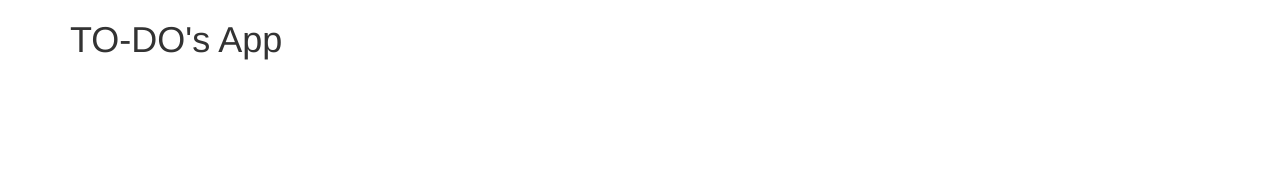
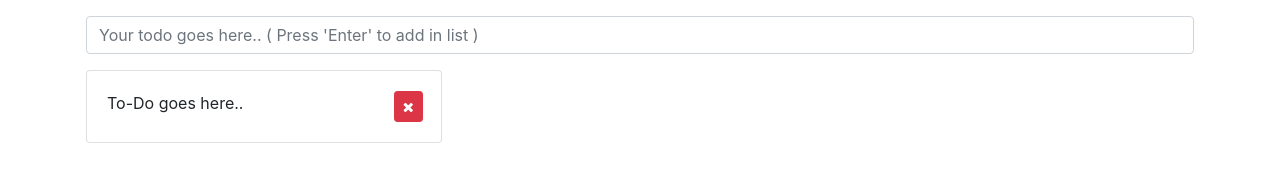
Before and after one commit to swapnil-bhamat/to-do, a website: page index.html in a window 1280 px wide. Drawn offline with nearby package versions, Linux system fonts and the light colour scheme.

Commit message:
Feat: Implemented basic UI and class structure for todo app.
- Implemented UI structure for todo app.
- Implemented code structure for the same.

```diff
--- a/index.html
+++ b/index.html
@@ -6,16 +6,52 @@
     <title>TO-DO's App</title>
     <link
       rel="stylesheet"
-      href="https://maxcdn.bootstrapcdn.com/bootstrap/3.3.7/css/bootstrap.min.css"
-      integrity="sha384-BVYiiSIFeK1dGmJRAkycuHAHRg32OmUcww7on3RYdg4Va+PmSTsz/K68vbdEjh4u"
+      href="https://maxcdn.bootstrapcdn.com/bootstrap/4.0.0/css/bootstrap.min.css"
+      integrity="sha384-Gn5384xqQ1aoWXA+058RXPxPg6fy4IWvTNh0E263XmFcJlSAwiGgFAW/dAiS6JXm"
       crossorigin="anonymous"
+    />
+    <link
+      rel="stylesheet"
+      href="https://cdnjs.cloudflare.com/ajax/libs/font-awesome/4.7.0/css/font-awesome.min.css"
     />
     <link rel="stylesheet" href="css/style.css" />
     <script defer src="./js/todo.js"></script>
   </head>
   <body>
-    <div class="container">
-      <h1>TO-DO's App</h1>
+    <div class="container p-2">
+      <div class="row p-2">
+        <div class="col-md-12">
+          <div class="input-group">
+            <input
+              type="text"
+              class="form-control"
+              placeholder="Your todo goes here.. ( Press 'Enter' to add in list )"
+              value=""
+            />
+          </div>
+        </div>
+      </div>
+
+      <div class="row p-2">
+        <div class="col-md-12 card-columns">
+          <div class="card">
+            <div class="card-body">
+              <div class="row">
+                <div class="col-10">
+                  <span>
+                    To-Do goes here..
+                  </span>
+                </div>
+                <div class="col-2">
+                  <button class="btn btn-sm btn-danger">
+                    <i class="fa fa-close"></i>
+                  </button>
+                </div>
+              </div>
+            </div>
+          </div>
+        </div>
+      </div>
     </div>
   </body>
 </html>
--- a/js/todo.js
+++ b/js/todo.js
@@ -0,0 +1,7 @@
+var todoModel = (function() {
+  return {};
+})();
+
+var todoController = (function() {
+  return {};
+})();
```
